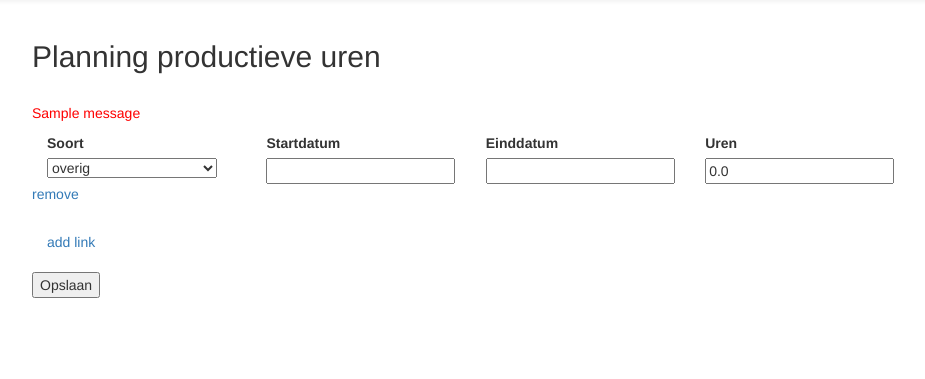
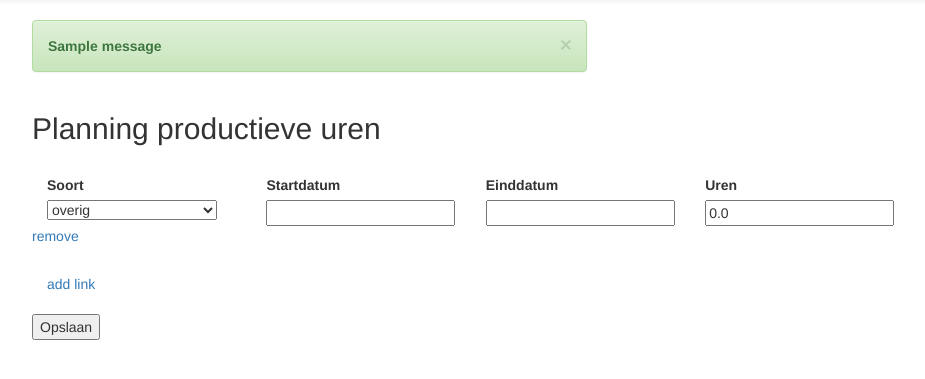
Before and after one commit to kakes-candy/ipp, a Django app: page /planning/ in a window 1280 px wide. Shown: the part 52-431 px from the top of the page, without its empty margins (38-963 px from the left). Run offline with Django 3.2, Linux system fonts and the light colour scheme; a user stored in the database is signed in; tables that the repository leaves empty hold one stand-in row (values such as "Sample post"); one stand-in notice (Sample message) is shown; some libraries are stand-ins or nearby versions.

Commit message:
messages with bootstrap styling via base template

```diff
--- a/templates/base.html
+++ b/templates/base.html
@@ -37,6 +37,19 @@
       </nav>
         <div class="content container">
             <div class="row">
+              <div class="sm-offset-3"></div>
+              <div class="col-sm-6">
+                {% if messages %}
+                  {% for message in messages %}
+                    <div class="alert alert-{{ message.tags }} alert-dismissable fade in">
+                      <a href="#" class="close" data-dismiss="alert" aria-label="close">&times;</a>
+                      <strong>{{message}}</strong>
+                    </div>
+                  {% endfor %}
+                {% endif %}
+              </div>
+          </div>
+            <div class="row">
                 <div class="col-md-12">
                 {% block content %}
                 {% endblock %}
--- a/templates/productiviteit/planning_create.html
+++ b/templates/productiviteit/planning_create.html
@@ -6,12 +6,6 @@
 
 {% block content %}
 <h2>Planning productieve uren</h2> <br>
-
-{% if messages %}
-    {% for message in messages %}
-        <p class="error">{{ message }}</p>
-    {% endfor %}
-{% endif %}
 
 
 <form method="post">
@@ -84,9 +78,6 @@
   </div>
 </div>
 
-
-
-
 {% endfor %}
 <br>
 <input class="button" type="submit" value="Opslaan" />
```
Also changed, not shown: ipp/settings.py (+7 -0 lines).
